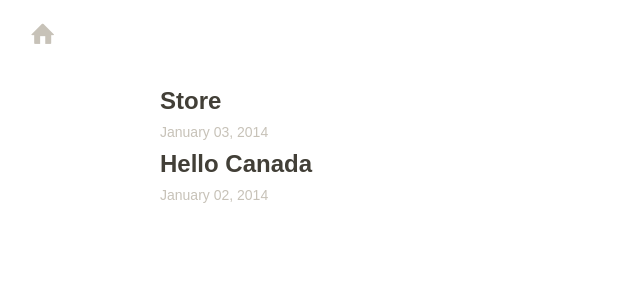
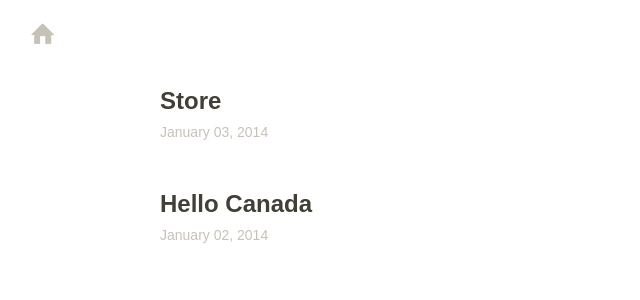
Before and after one commit to bredele/bredele.github.io, a Jekyll site: the page built from index.html, in a window 1280 px wide. Shown: the top 300 px of the page, without its empty margins (0-640 px from the left). Built offline with Jekyll 4.4.1, drawn with Linux system fonts in a browser that asks for light colours; Markdown is read by kramdown in place of the engine named in the settings; the list of posts is cut into pages by our own code.

Commit message:
add margin style

```diff
--- a/assets/blog.css
+++ b/assets/blog.css
@@ -222,6 +222,9 @@ h4:first-child{
 	margin-top: 0;
 }
 
+.mb4 {
+	margin-bottom:40px;
+}
 
 li p,
 li ul,
--- a/index.html
+++ b/index.html
@@ -16,7 +16,7 @@ layout: base
 <ul class="articles unstyled">
     {% for post in paginator.posts %}
       {% unless post.draft %}
-    <li>
+    <li class="mb4">
         <article>
             <h3 class="article-title">
                 <a class="article-link" href="{{ post.url }}">{{ post.title }}</a>
```
Also changed, not shown: _posts/2014-01-03-store.md (+4 -0 lines).
